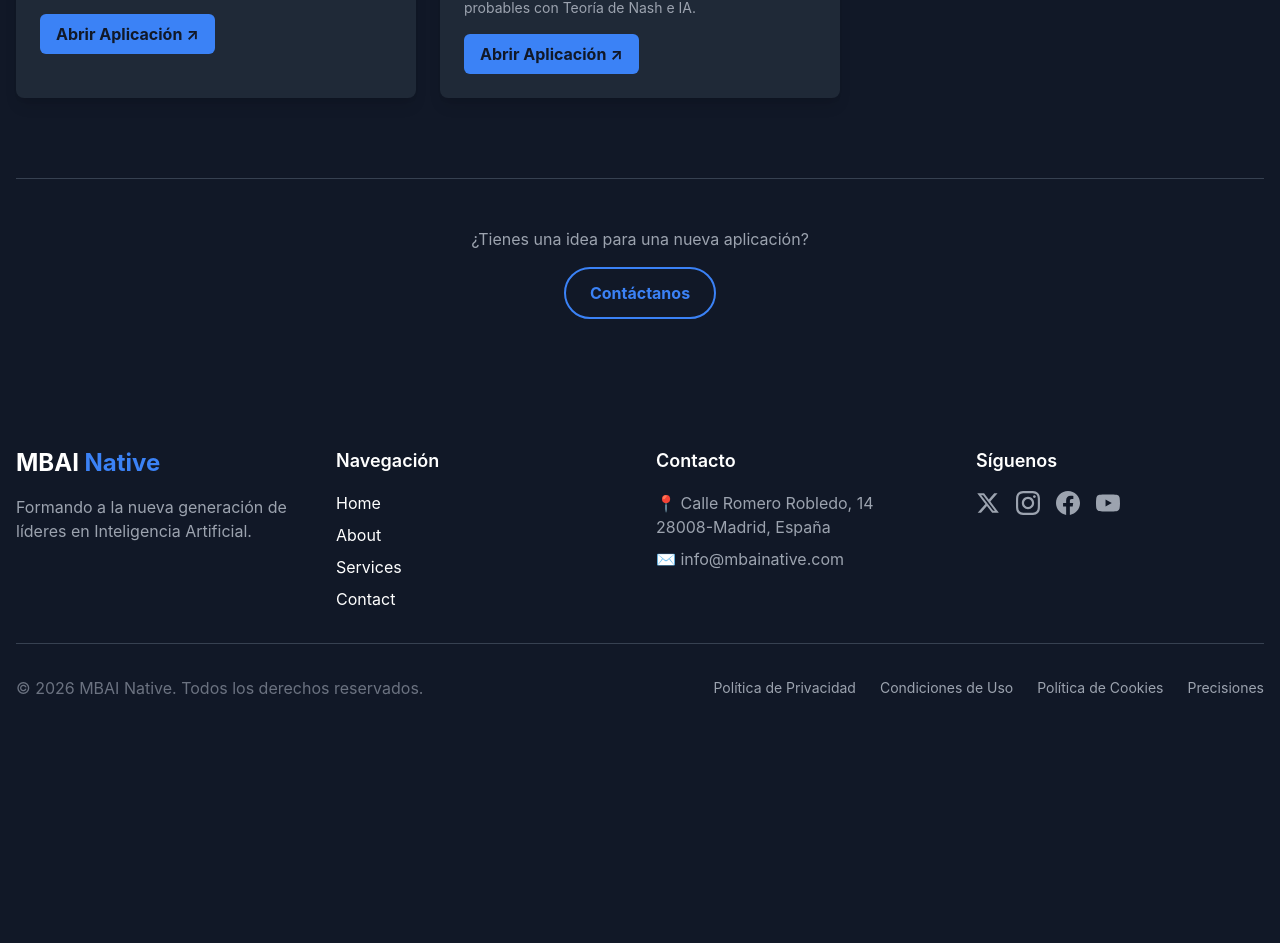
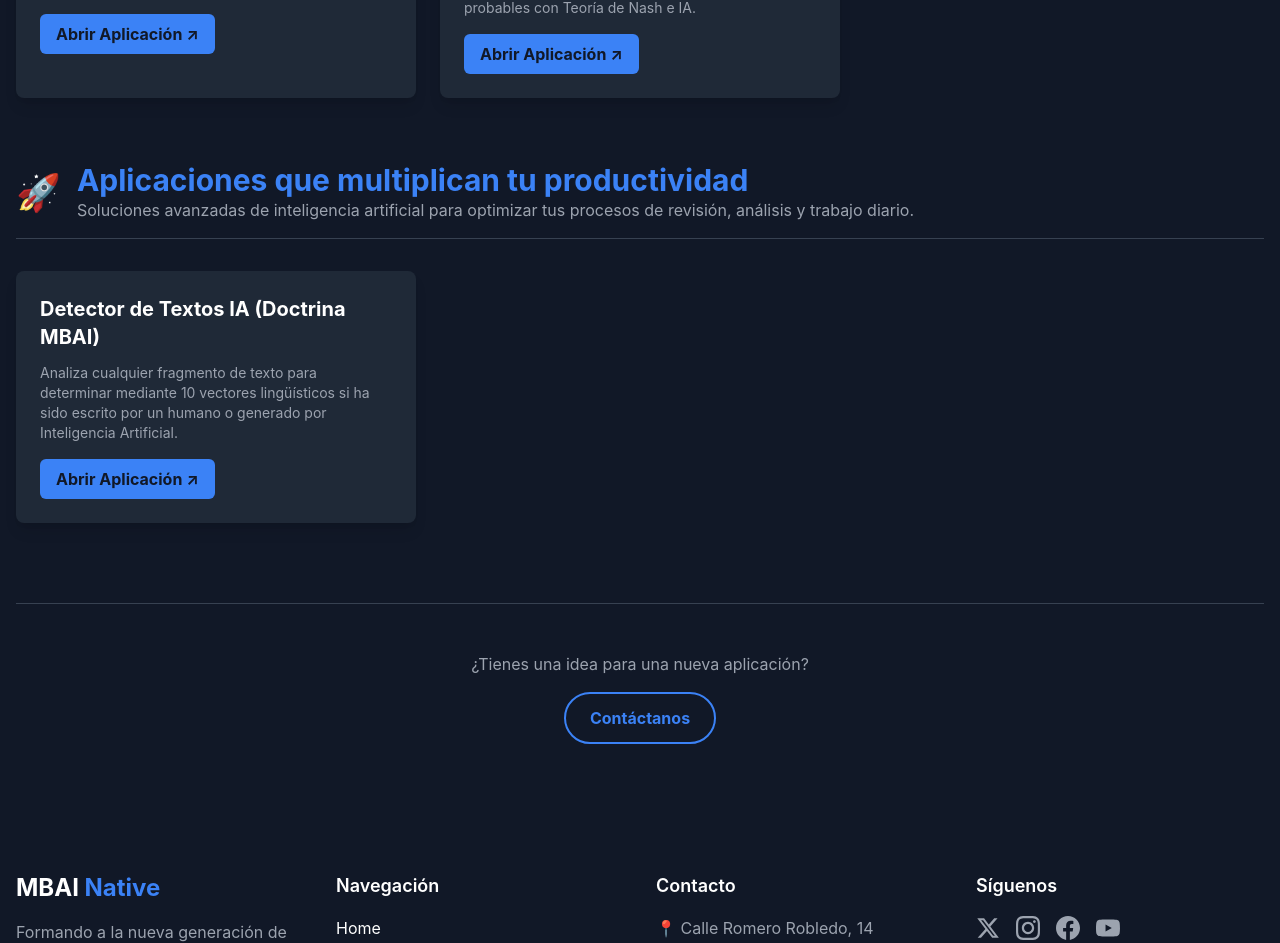
Before and after one commit to lbt00001-beep/mbainative-website, a Next.js app in the folder app/: page /aplicaciones in a window 1280 px wide. Shown: the part 2330-3273 px from the top of the page. Before the commit the page ends 3078 px from the top, so only its background shows below. Built offline with nearby package versions, Linux system fonts and the light colour scheme.

Commit message:
Add Aplicaciones que multiplican tu productividad section

```diff
--- a/app/app/aplicaciones/page.tsx
+++ b/app/app/aplicaciones/page.tsx
@@ -119,6 +119,21 @@ const categorias = [
         estado: "disponible"
       }
     ]
+  },
+  {
+    id: "product-multi",
+    nombre: "Aplicaciones que multiplican tu productividad",
+    icono: "🚀",
+    descripcion: "Soluciones avanzadas de inteligencia artificial para optimizar tus procesos de revisión, análisis y trabajo diario.",
+    apps: [
+      {
+        nombre: "Detector de Textos IA (Doctrina MBAI)",
+        descripcion: "Analiza cualquier fragmento de texto para determinar mediante 10 vectores lingüísticos si ha sido escrito por un humano o generado por Inteligencia Artificial.",
+        url: "https://app-mu-dun.vercel.app",
+        tipo: "externo",
+        estado: "disponible"
+      }
+    ]
   }
 ];
 
```
